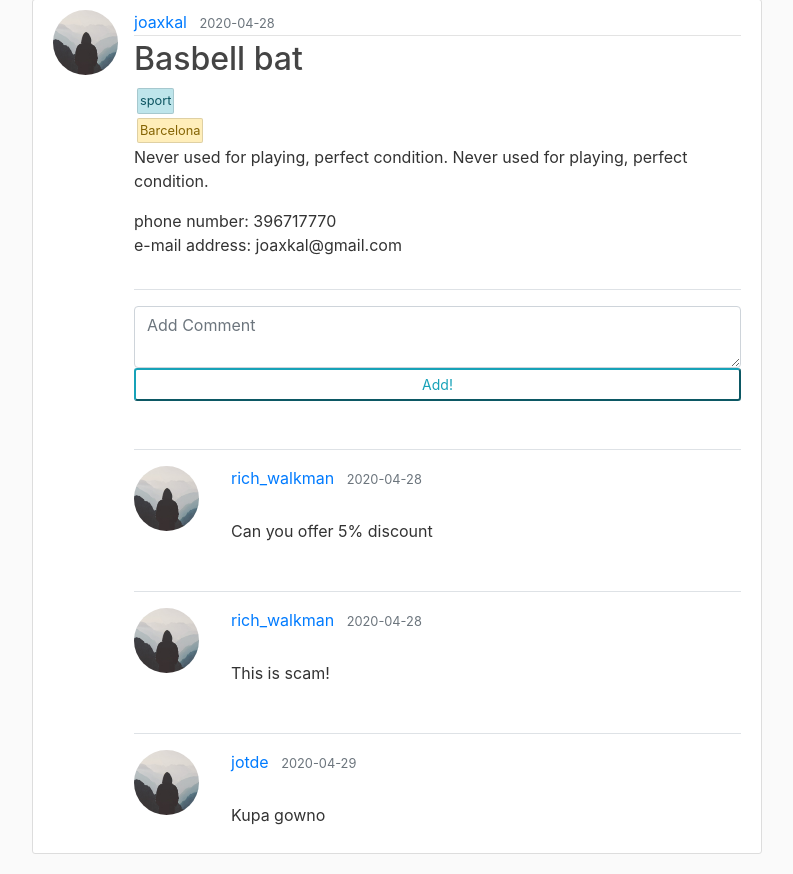
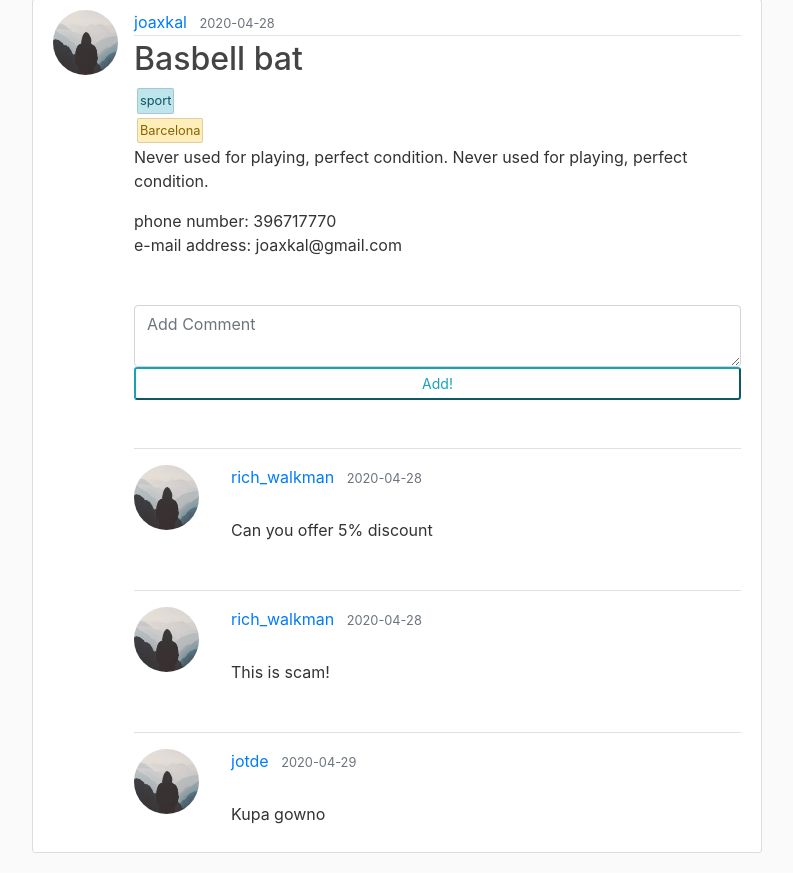
Before and after one commit to joaxkal/IMSE, a Flask app: page /post/2 in a window 1280 px wide. Shown: the part 81-955 px from the top of the page, without its empty margins (243-1036 px from the left). After the commit the page ends 934 px from the top, so only its background shows below. Run offline with Flask 2, Linux system fonts and the light colour scheme; data comes from the database, SQL or seed files in the repository; some libraries are stand-ins or nearby versions.

Commit message:
small fix of post.html

```diff
--- a/MarketPlace/api/flaskblog/templates/post.html
+++ b/MarketPlace/api/flaskblog/templates/post.html
@@ -33,10 +33,8 @@
             <a class="mr-2">phone number: {{ post.author.phone }}</a><br>
             <a class="mr-2">e-mail address: {{ post.author.email }}</a>
 
-
-            <legend class="border-bottom mb-3" style="margin-top: 2rem"></legend>
             <div class="media mt-3">
-                <div class="media-body">
+                <div class="media-body" style="margin-top: 2rem">
                     <form method="POST" action="">
                         <fieldset class="form-group" style="margin:0; padding: 0;">
                             {{ form.hidden_tag() }}
```
